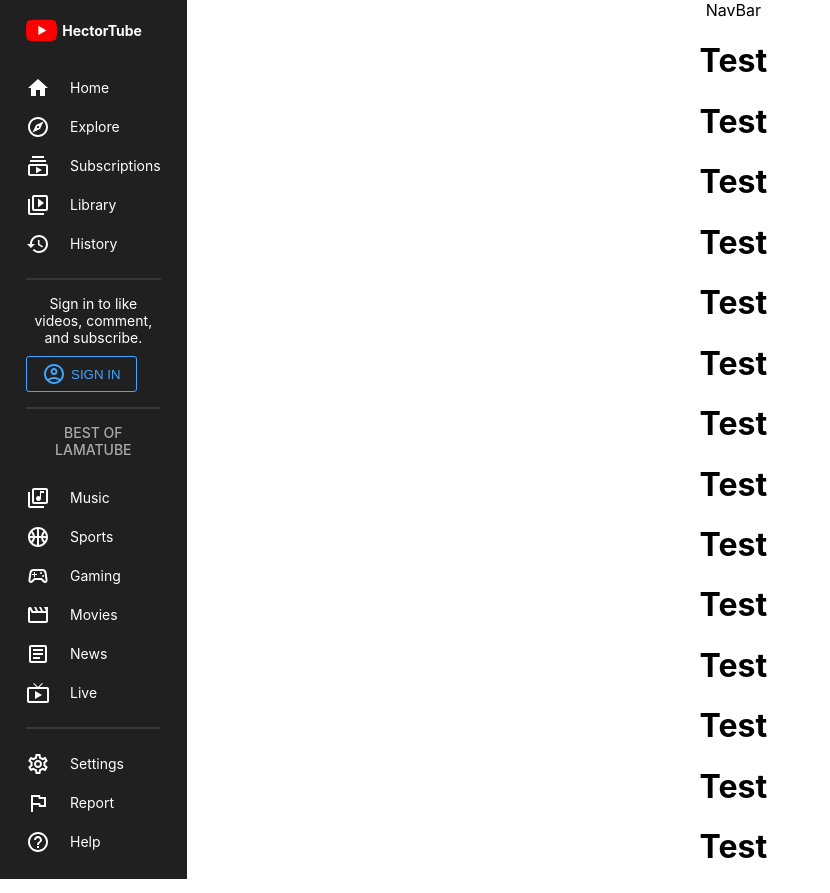
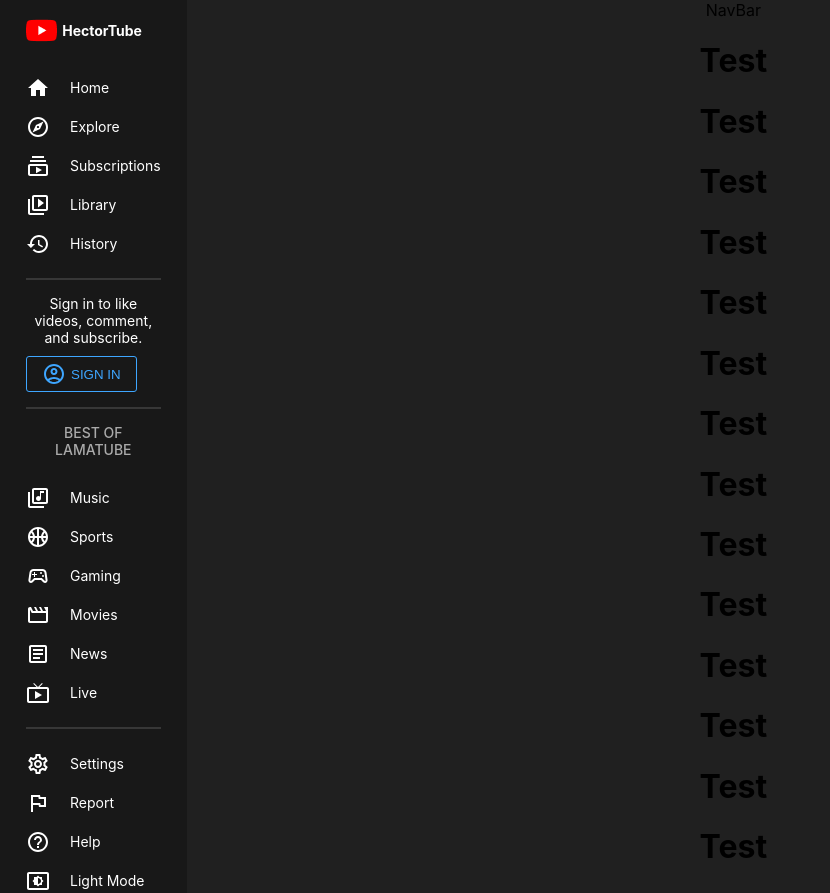
Before and after one commit to hectorlopezv/youtube_mern_clone_ui, a React (Create React App) app: page / in a window 1280 px wide. Shown: the top 893 px of the page, without its empty margins (0-830 px from the left). Built offline with nearby package versions, Linux system fonts and the light colour scheme.

Commit message:
adding set theme functionality

```diff
--- a/src/App.tsx
+++ b/src/App.tsx
@@ -1,14 +1,18 @@
+import { useState } from "react";
 import { BrowserRouter } from "react-router-dom";
-import styled from "styled-components";
+import styled, { ThemeProvider } from "styled-components";
 import "./App.css";
 import Menu from "./components/menu";
 import Navbar from "./components/navbar";
+import { darkTheme, lightTheme } from "./utils/theme";
 
 function App() {
+  const [theme, setTheme] = useState<boolean>(true);
   return (
+    <ThemeProvider theme={theme ? darkTheme : lightTheme}>
       <Container className="App">
         <BrowserRouter>
-        <Menu />
+          <Menu setTheme={setTheme} theme={theme} />
           <Main>
             <Navbar />
             <Wrapper>
@@ -51,6 +55,7 @@ function App() {
           </Main>
         </BrowserRouter>
       </Container>
+    </ThemeProvider>
   );
 }
 
@@ -61,5 +66,6 @@ const Container = styled.div`
 `;
 const Main = styled.div`
   flex: 7;
+  background-color: ${({ theme }) => theme.bgLighter};
 `;
 const Wrapper = styled.div``;
--- a/src/components/menu.tsx
+++ b/src/components/menu.tsx
@@ -8,6 +8,7 @@ import HomeIcon from "@mui/icons-material/Home";
 import LibraryMusicOutlinedIcon from "@mui/icons-material/LibraryMusicOutlined";
 import LiveTvOutlinedIcon from "@mui/icons-material/LiveTvOutlined";
 import MovieOutlinedIcon from "@mui/icons-material/MovieOutlined";
+import SettingsBrightnessOutlinedIcon from "@mui/icons-material/SettingsBrightnessOutlined";
 import SettingsOutlinedIcon from "@mui/icons-material/SettingsOutlined";
 import SportsBasketballOutlinedIcon from "@mui/icons-material/SportsBasketballOutlined";
 import SportsEsportsOutlinedIcon from "@mui/icons-material/SportsEsportsOutlined";
@@ -17,9 +18,15 @@ import { FC } from "react";
 import { Link } from "react-router-dom";
 import styled from "styled-components";
 import hectortube from "../img/logo.png";
-interface IMenu {}
+interface IMenu {
+  setTheme: React.Dispatch<React.SetStateAction<boolean>>;
+  theme: boolean;
+}
 
-const Menu: FC<IMenu> = () => {
+const Menu: FC<IMenu> = ({ setTheme, theme }) => {
+  const themeHandler = () => {
+    setTheme((prev) => !prev);
+  };
   return (
     <Container>
       <Wrapper>
@@ -97,6 +104,10 @@ const Menu: FC<IMenu> = () => {
           <HelpOutlineOutlinedIcon />
           Help
         </Item>
+        <Item onClick={themeHandler}>
+          <SettingsBrightnessOutlinedIcon />
+          {theme ? "Light" : "Dark"} Mode
+        </Item>
       </Wrapper>
     </Container>
   );
@@ -105,9 +116,9 @@ export default Menu;
 
 const Container = styled.div`
   flex: 1;
-  background-color: #202020;
+  background-color: ${({ theme }) => theme.bg};
   height: 100%;
-  color: white;
+  color: ${({ theme }) => theme.text};
   font-size: 14px;
   position: sticky;
   top: 0;
@@ -139,7 +150,7 @@ const Item = styled.div`
 
 const Hr = styled.hr`
   margin: 15px 0px;
-  border: 0.5px solid #373737;
+  border: 0.5px solid ${({ theme }) => theme.soft}; ;
 `;
 
 const Login = styled.div``;
--- /dev/null
+++ b/src/utils/theme.ts
@@ -0,0 +1,14 @@
+export const darkTheme = {
+  bg: "#181818",
+  bgLighter: "#202020",
+  text: "white",
+  textSoft: "#aaaaaa",
+  soft: "#373737",
+};
+export const lightTheme = {
+  bg: "#f9f9f9",
+  bgLighter: "white",
+  text: "black",
+  textSoft: "#606060",
+  soft: "#f5f5f5",
+};
```
Lines whose indentation alone changed are shown as unchanged.
